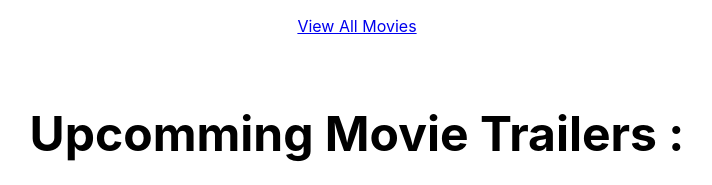
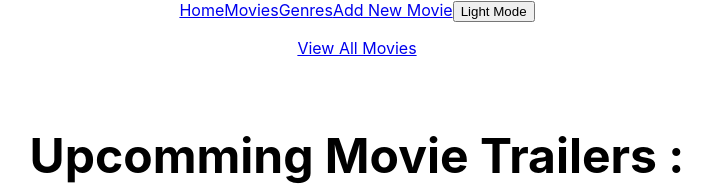
Before and after one commit to ilonagog/trending-movies, a React (Create React App) app: page / in a window 1280 px wide. Shown: the top 185 px of the page, without its empty margins (283-995 px from the left). Built offline with nearby package versions, Linux system fonts and the light colour scheme.

Commit message:
added genres array in db.json file

```diff
--- a/db.json
+++ b/db.json
@@ -1,4 +1,15 @@
 {
+    "genres": [
+        "All",
+        "Action",
+        "Cartoon",
+        "Comedy",
+        "Crime",
+        "Drama",
+        "History",
+        "Sci-fi",
+        "Thriller"
+    ],
     "movies": [
         {
             "id": 1,
--- a/package.json
+++ b/package.json
@@ -8,6 +8,7 @@
     "@testing-library/user-event": "^13.5.0",
     "react": "^18.2.0",
     "react-dom": "^18.2.0",
+    "react-router-dom": "^5.2.0",
     "react-scripts": "5.0.1",
     "web-vitals": "^2.1.4"
   },
--- a/src/App.js
+++ b/src/App.js
@@ -1,10 +1,22 @@
 
 import './App.css';
 import Home from './components/Home';
+import { useState } from "react"
+import NavBar from './components/NavBar';
 
 function App() {
+  const [isDarkMode, setIsDarkMode] = useState(true);
+
+
+
+  const handleDarkMode = () => {
+    setIsDarkMode((isDarkMode) => !isDarkMode);
+  }
+
   return (
-    <div className="App">
+
+    <div className={isDarkMode ? "App" : "App light"}>
+      <NavBar isDarkMode={isDarkMode} handleDarkMode={handleDarkMode} />
       <Home />
 
     </div>
--- a/src/components/NavBar.js
+++ b/src/components/NavBar.js
@@ -1,10 +1,28 @@
 import React from 'react'
+import { Link } from "react-router-dom"
 
-const NavBar = () => {
+function NavBar({ isDarkMode, handleDarkMode }) {
+    const buttonText = isDarkMode ? "Light Mode" : "Dark Mode";
     return (
-        <div>
-
-        </div>
+        <header >
+            <nav>
+                <div className="navigation">
+                    <Link className="button " to="/">
+                        Home
+                    </Link>
+                    <Link className="button" to="/movies">
+                        Movies
+                    </Link>
+                    <Link className="button" to="/genres">
+                        Genres
+                    </Link>
+                    <Link className="button" to="/movie/new">
+                        Add New Movie
+                    </Link>
+                    <button className='button' onClick={handleDarkMode}>{buttonText}</button>
+                </div>
+            </nav>
+        </header>
     )
 }
 export default NavBar
--- a/src/index.js
+++ b/src/index.js
@@ -3,12 +3,13 @@ import ReactDOM from 'react-dom/client';
 import './index.css';
 import App from './App';
 import reportWebVitals from './reportWebVitals';
+import { BrowserRouter as Router } from "react-router-dom";
 
 const root = ReactDOM.createRoot(document.getElementById('root'));
 root.render(
-  <React.StrictMode>
+  <Router>
     <App />
-  </React.StrictMode>
+  </Router>
 );
 
 // If you want to start measuring performance in your app, pass a function
```
Also changed, not shown: 1 other file (tests, documents, lock files or other folders).
